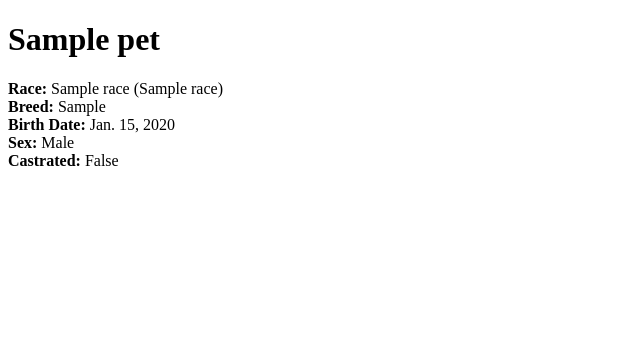
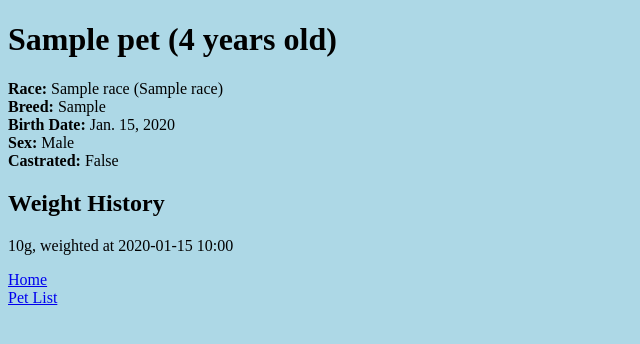
Before and after one commit to leitzke-andre/petcheck, a Django app: page /pets/1/ in a window 1280 px wide. Shown: the top 344 px of the page, without its empty margins (0-640 px from the left). Run offline with Django 5.2, Linux system fonts and the light colour scheme; tables that the repository leaves empty hold one stand-in row (values such as "Sample post").

Commit message:
Additional adjustments to templates

```diff
--- a/petcheck/settings.py
+++ b/petcheck/settings.py
@@ -122,6 +122,9 @@ USE_TZ = True
 # https://docs.djangoproject.com/en/5.0/howto/static-files/
 
 STATIC_URL = 'static/'
+STATICFILES_DIRS = [
+    BASE_DIR / "static",
+]
 
 # Default primary key field type
 # https://docs.djangoproject.com/en/5.0/ref/settings/#default-auto-field
--- a/pets/models.py
+++ b/pets/models.py
@@ -1,6 +1,7 @@
 from django.db import models
 from django.urls import reverse
 from base.models import Race, Sex
+from datetime import datetime
 
 
 class Pet(models.Model):
@@ -17,6 +18,11 @@ class Pet(models.Model):
     def get_absolute_url(self):
         return reverse('pet_detail', args=[str(self.id)])
 
+    def get_age(self):
+        if self.birth_date.month < datetime.now().date().month:
+            return datetime.now().date().year - self.birth_date.year
+        return datetime.now().date().year - self.birth_date.year - 1
+
 
 class PetWeight(models.Model):
     pet = models.ForeignKey(Pet, on_delete=models.CASCADE)
@@ -24,4 +30,7 @@ class PetWeight(models.Model):
     date_and_time = models.DateTimeField()
 
     def __str__(self):
-        return f'{self.pet} - {self.weight}g at {self.date_and_time}'
+        return f'{self.pet} - {self.weight}g at {self.date_and_time.strftime("%Y-%m-%d %H:%M")}'
+
+    def get_weighting_time(self):
+        return f'{self.date_and_time.strftime("%Y-%m-%d %H:%M")}'
--- a/pets/views.py
+++ b/pets/views.py
@@ -2,7 +2,7 @@ from django.http import HttpResponse
 from django.views import generic
 from django.shortcuts import render
 
-from pets.models import Pet
+from pets.models import Pet, PetWeight
 
 
 # Create your views here.
@@ -14,3 +14,10 @@ class PetListView(generic.ListView):
 
 class PetDetailView(generic.DetailView):
     model = Pet
+
+    def get_context_data(self, **kwargs):
+        context = super().get_context_data(**kwargs)
+        pet = self.object
+        weights = PetWeight.objects.filter(pet=pet)
+        context['weights'] = weights
+        return context
--- /dev/null
+++ b/static/style.css
@@ -0,0 +1,3 @@
+body {
+    background: lightblue;
+}
--- a/templates/base_generic.html
+++ b/templates/base_generic.html
@@ -1,9 +1,12 @@
+{% load static%}
+
 <!DOCTYPE html>
 <html lang="en">
   <head>
     {% block title %}
       <title>Petcheck</title>
     {% endblock %}
+    <link rel="stylesheet" href="{% static 'style.css' %}">
   </head>
   <body>
     {% block content %}
--- a/templates/pets/pet_detail.html
+++ b/templates/pets/pet_detail.html
@@ -1,7 +1,7 @@
 {% extends 'base_generic.html' %}
 
 {% block content %}
-    <h1>{{ object.name }}</h1>
+    <h1>{{ object.name }} ({{ object.get_age }} years old)</h1>
     <p>
         <strong>Race:</strong> {{ object.race }}<br>
         <strong>Breed:</strong> {{ object.breed }}<br>
@@ -9,4 +9,14 @@
         <strong>Sex:</strong> {{ object.get_sex_display }}<br>
         <strong>Castrated:</strong> {{ object.is_castrated }}<br>
     </p>
+    <h2>Weight History</h2>
+    <p>
+    {% for weight in weights %}
+        {{ weight.weight }}g, weighted at {{ weight.get_weighting_time }}<br>
+    {% endfor %}
+    </p>
+    <p>
+        <a href="{% url 'index' %}">Home</a><br>
+        <a href="{% url 'pets_index' %}">Pet List</a>
+    </p>
 {% endblock %}
--- a/templates/pets/pet_list.html
+++ b/templates/pets/pet_list.html
@@ -7,4 +7,8 @@
         <li><a href="{{ pet.get_absolute_url }}">{{ pet.name }}</a></li>
     {% endfor %}
     </ul>
+
+    <p>
+        <a href="{% url 'index' %}">Back to Home</a><br>
+    </p>
 {% endblock %}
```
